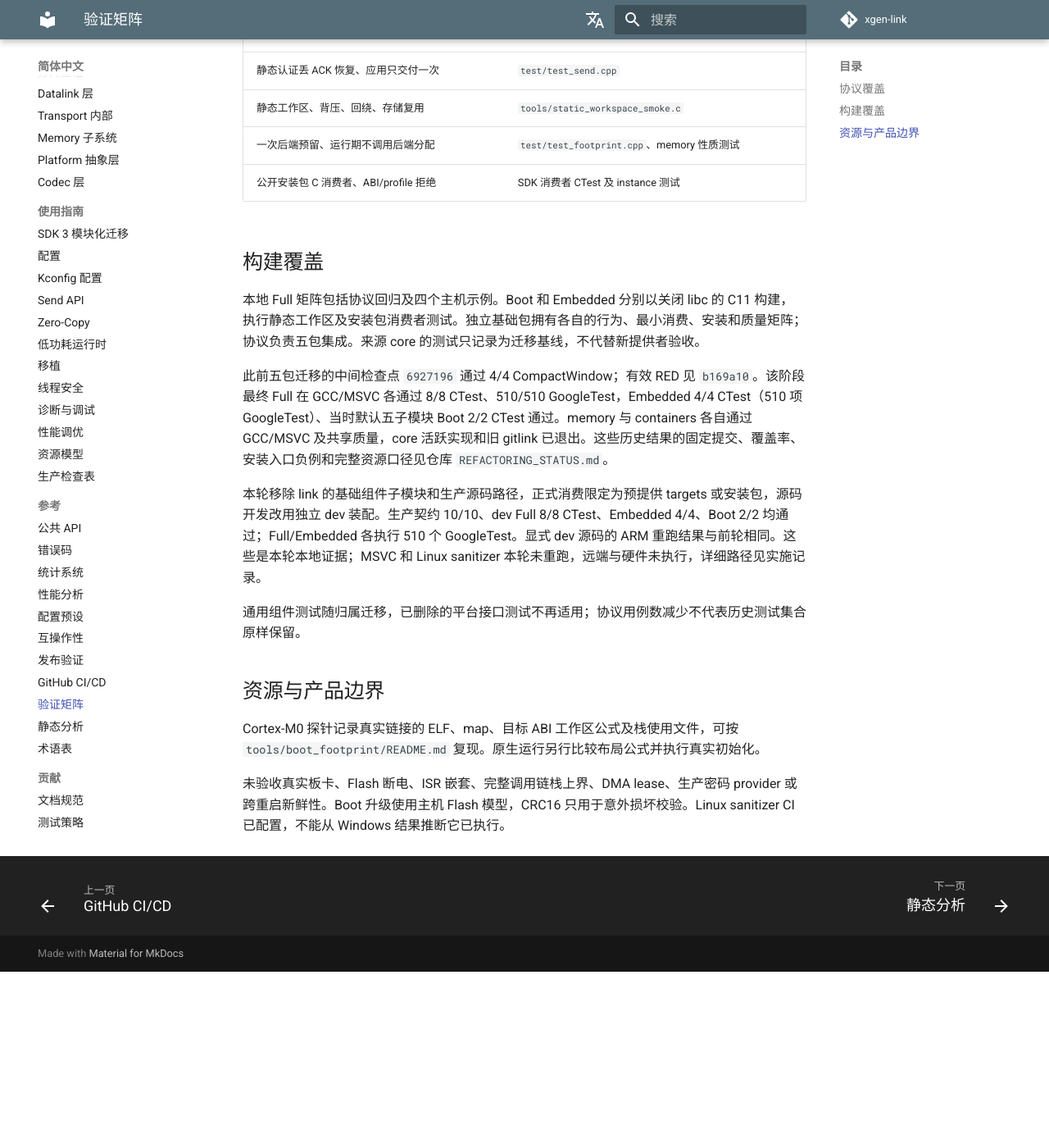
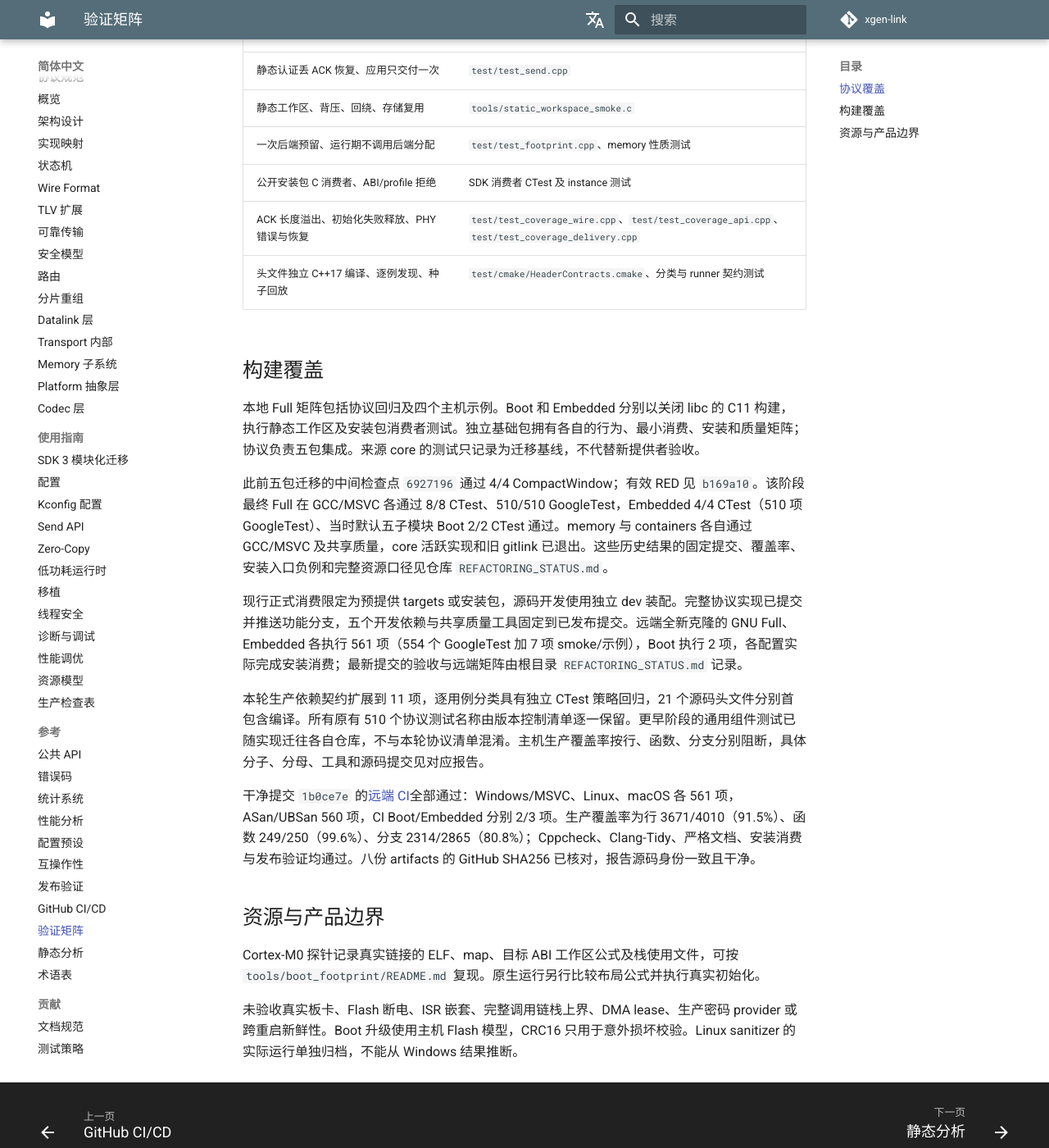
Before and after one commit to X-Gen-Lab/xgen-link, an MkDocs documentation site: the page built from docs/zh/reference/validation-matrix.md, in a window 1280 px wide and 1400 px high, scrolled down 529 px. Shown: the whole window at 82% size. Built offline with MkDocs 1.6.1 and Material for MkDocs 9.7.7, drawn with Linux system fonts in a browser that asks for light colours; comment, search, counter and statistics services are not loaded; before the commit the page ends 1714 px from its top, so only the background shows below that.

Commit message:
docs: record verified independent delivery and protocol quality

```diff
--- a/docs/zh/reference/validation-matrix.md
+++ b/docs/zh/reference/validation-matrix.md
@@ -13,6 +13,8 @@
 | 静态工作区、背压、回绕、存储复用 | `tools/static_workspace_smoke.c` |
 | 一次后端预留、运行期不调用后端分配 | `test/test_footprint.cpp`、memory 性质测试 |
 | 公开安装包 C 消费者、ABI/profile 拒绝 | SDK 消费者 CTest 及 instance 测试 |
+| ACK 长度溢出、初始化失败释放、PHY 错误与恢复 | `test/test_coverage_wire.cpp`、`test/test_coverage_api.cpp`、`test/test_coverage_delivery.cpp` |
+| 头文件独立 C++17 编译、逐例发现、种子回放 | `test/cmake/HeaderContracts.cmake`、分类与 runner 契约测试 |
 
 ## 构建覆盖
 
@@ -20,12 +22,14 @@
 
 此前五包迁移的中间检查点 `6927196` 通过 4/4 CompactWindow；有效 RED 见 `b169a10`。该阶段最终 Full 在 GCC/MSVC 各通过 8/8 CTest、510/510 GoogleTest，Embedded 4/4 CTest（510 项 GoogleTest）、当时默认五子模块 Boot 2/2 CTest 通过。memory 与 containers 各自通过 GCC/MSVC 及共享质量，core 活跃实现和旧 gitlink 已退出。这些历史结果的固定提交、覆盖率、安装入口负例和完整资源口径见仓库 `REFACTORING_STATUS.md`。
 
-本轮移除 link 的基础组件子模块和生产源码路径，正式消费限定为预提供 targets 或安装包，源码开发改用独立 dev 装配。生产契约 10/10、dev Full 8/8 CTest、Embedded 4/4、Boot 2/2 均通过；Full/Embedded 各执行 510 个 GoogleTest。显式 dev 源码的 ARM 重跑结果与前轮相同。这些是本轮本地证据；MSVC 和 Linux sanitizer 本轮未重跑，远端与硬件未执行，详细路径见实施记录。
+现行正式消费限定为预提供 targets 或安装包，源码开发使用独立 dev 装配。完整协议实现已提交并推送功能分支，五个开发依赖与共享质量工具固定到已发布提交。远端全新克隆的 GNU Full、Embedded 各执行 561 项（554 个 GoogleTest 加 7 项 smoke/示例），Boot 执行 2 项，各配置实际完成安装消费；最新提交的验收与远端矩阵由根目录 `REFACTORING_STATUS.md` 记录。
 
-通用组件测试随归属迁移，已删除的平台接口测试不再适用；协议用例数减少不代表历史测试集合原样保留。
+本轮生产依赖契约扩展到 11 项，逐用例分类具有独立 CTest 策略回归，21 个源码头文件分别首包含编译。所有原有 510 个协议测试名称由版本控制清单逐一保留。更早阶段的通用组件测试已随实现迁往各自仓库，不与本轮协议清单混淆。主机生产覆盖率按行、函数、分支分别阻断，具体分子、分母、工具和源码提交见对应报告。
+
+干净提交 `1b0ce7e` 的[远端 CI](https://github.com/X-Gen-Lab/xgen-link/actions/runs/36807629994)全部通过：Windows/MSVC、Linux、macOS 各 561 项，ASan/UBSan 560 项，CI Boot/Embedded 分别 2/3 项。生产覆盖率为行 3671/4010（91.5%）、函数 249/250（99.6%）、分支 2314/2865（80.8%）；Cppcheck、Clang-Tidy、严格文档、安装消费与发布验证均通过。八份 artifacts 的 GitHub SHA256 已核对，报告源码身份一致且干净。
 
 ## 资源与产品边界
 
 Cortex-M0 探针记录真实链接的 ELF、map、目标 ABI 工作区公式及栈使用文件，可按 `tools/boot_footprint/README.md` 复现。原生运行另行比较布局公式并执行真实初始化。
 
-未验收真实板卡、Flash 断电、ISR 嵌套、完整调用链栈上界、DMA lease、生产密码 provider 或跨重启新鲜性。Boot 升级使用主机 Flash 模型，CRC16 只用于意外损坏校验。Linux sanitizer CI 已配置，不能从 Windows 结果推断它已执行。
+未验收真实板卡、Flash 断电、ISR 嵌套、完整调用链栈上界、DMA lease、生产密码 provider 或跨重启新鲜性。Boot 升级使用主机 Flash 模型，CRC16 只用于意外损坏校验。Linux sanitizer 的实际运行单独归档，不能从 Windows 结果推断。
```
Also changed, not shown: CHANGELOG.md (+3 -0 lines), CONTRIBUTING.md (+4 -4 lines), REFACTORING_STATUS.md (+21 -2 lines), docs/en/reference/validation-matrix.md (+7 -3 lines).
